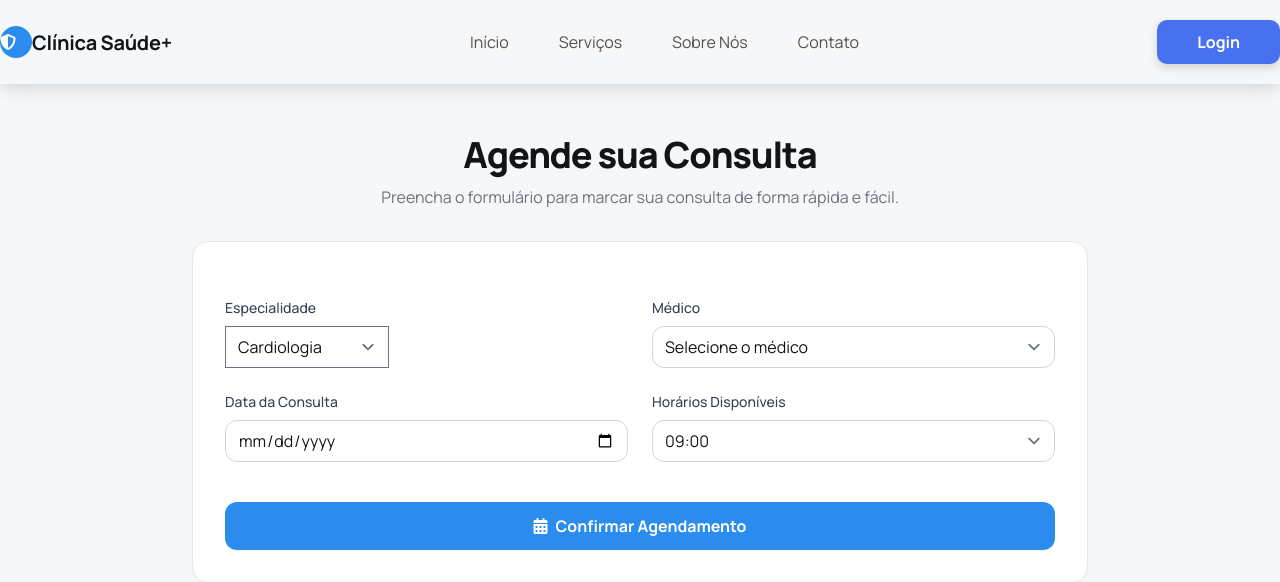
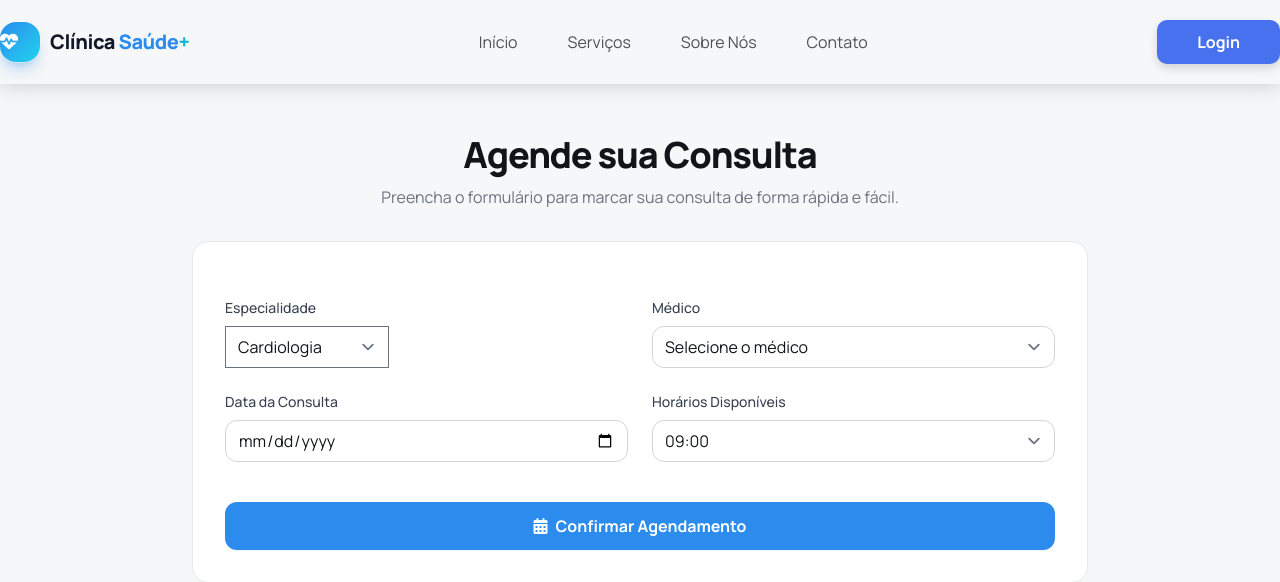
Before and after one commit to RamosFrancisco-gif/Clinica-Saude-, a Django app: page /agendar/ in a window 1280 px wide. Shown: the top 582 px of the page. Run offline with Django 5.2, Linux system fonts and the light colour scheme; data that the repository does not hold is empty; some libraries are stand-ins or nearby versions.

Commit message:
Melhora a logo do header com marca em gradiente e wordmark em dois tons

```diff
--- a/templates/includes/header.html
+++ b/templates/includes/header.html
@@ -16,14 +16,14 @@
     <div class="interface">
         <div class="flex">
             <div class="logo">
-
-
-                <div class="flex size-8 items-center justify-center rounded-full bg-primary text-white">
-                    <i class="fa-solid fa-shield-halved text-base"></i>
-                </div>
-                <a class="text-xl font-bold leading-tight tracking-[-0.015em]" href="{% url 'home' %}">Clínica Saúde+</a>
-
-
+                <a class="flex items-center gap-2.5 group" href="{% url 'home' %}" aria-label="Clínica Saúde+ - Início">
+                    <span class="flex size-10 items-center justify-center rounded-xl bg-gradient-to-br from-primary to-cyan-400 text-white text-lg shadow-lg shadow-primary/30 ring-1 ring-white/40 transition-transform duration-300 group-hover:scale-105 group-hover:rotate-3">
+                        <i class="fa-solid fa-heart-pulse"></i>
+                    </span>
+                    <span class="text-xl font-extrabold leading-none tracking-tight text-gray-900 dark:text-white">
+                        Clínica <span class="text-primary">Saúde<span class="text-cyan-500">+</span></span>
+                    </span>
+                </a>
             </div>
             {% if not request.session.paciente_id %}
             <div class="link">
```
